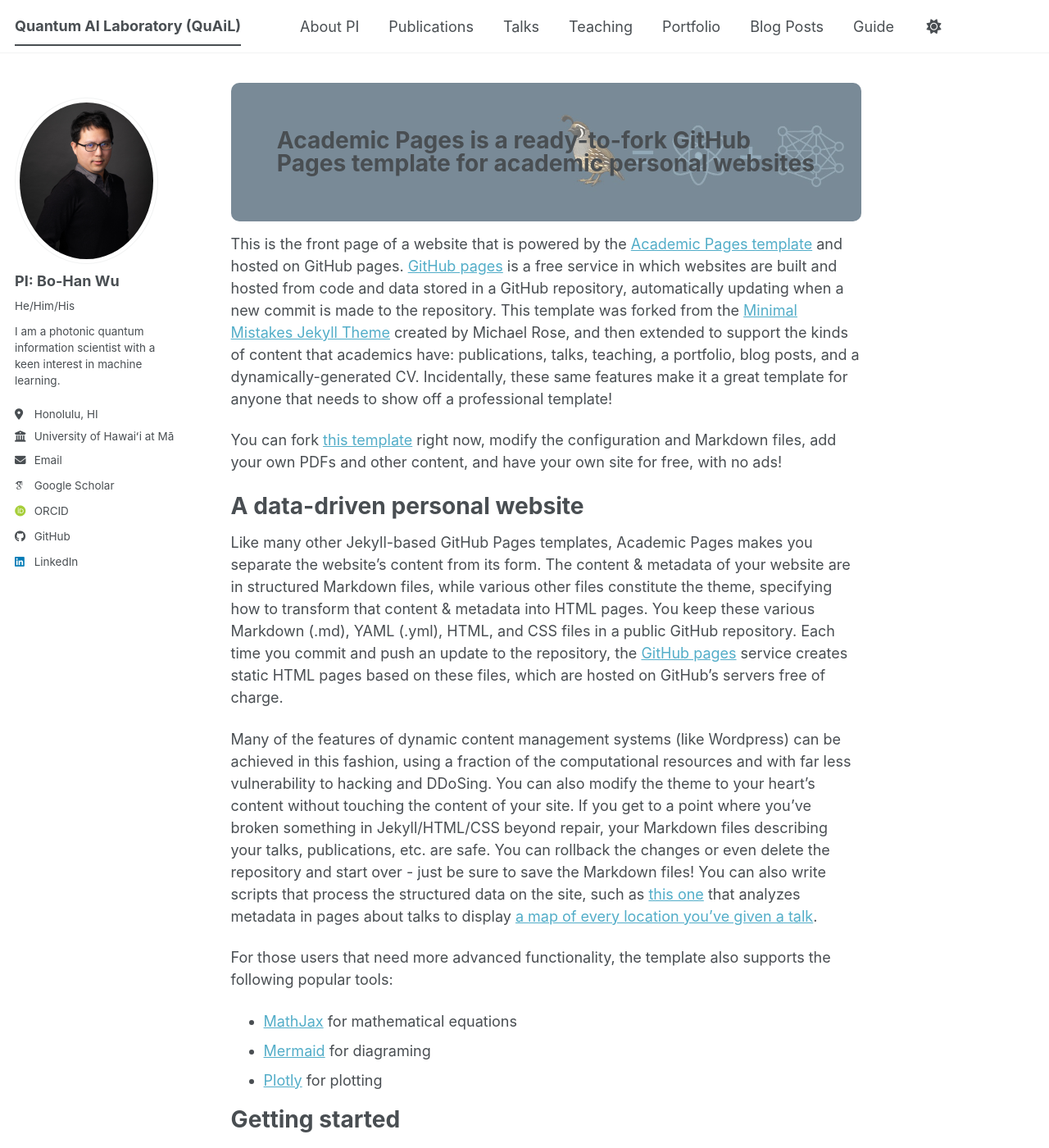
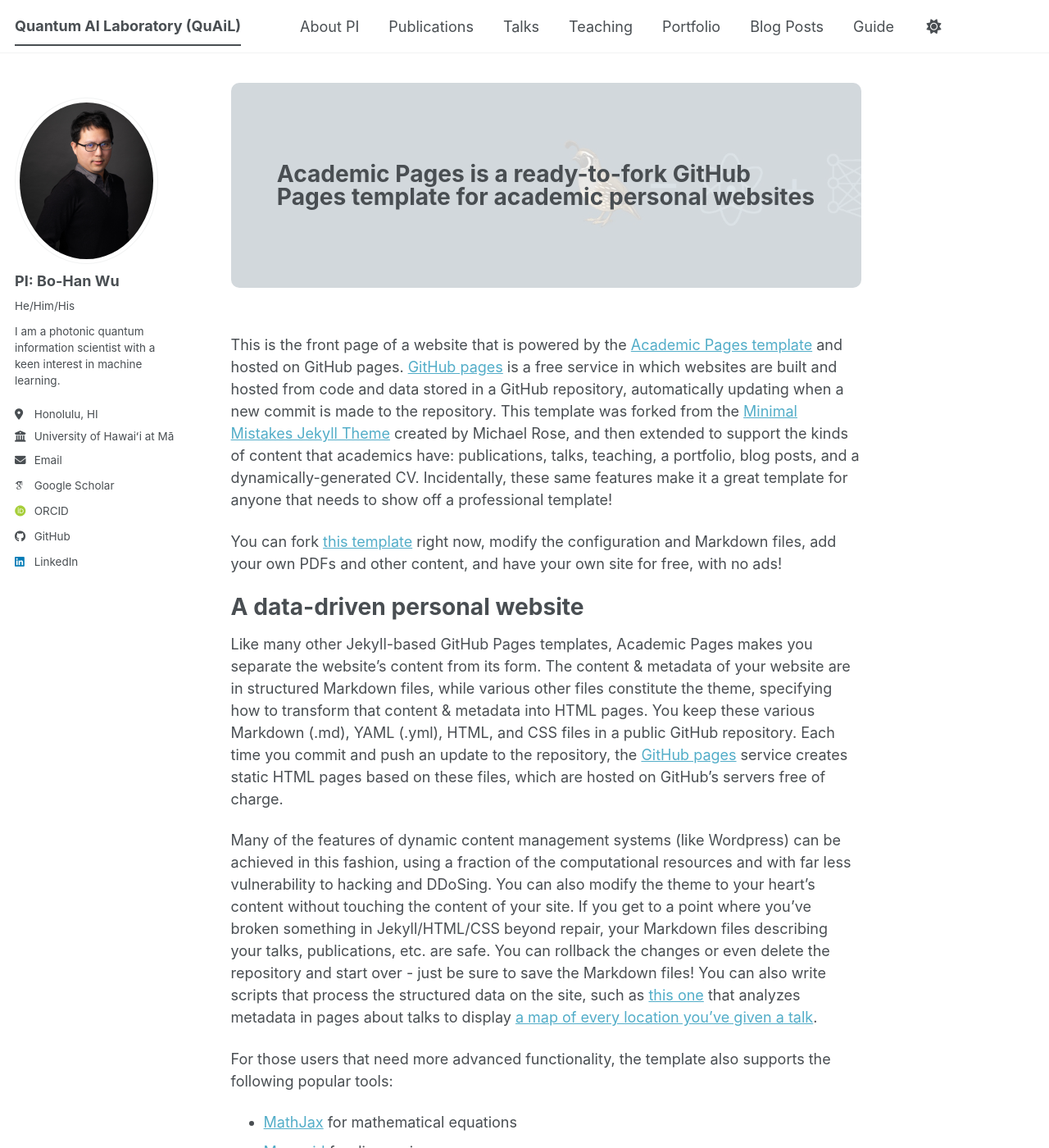
Before and after one commit to go705/go705.github.io, a Jekyll site: the page built from _pages/about.md, in a window 1280 px wide and 1400 px high. Shown: the whole window at 82% size. Built offline with Jekyll 4.4.1, drawn with Linux system fonts in a browser that asks for light colours; some web fonts are replaced; a script bundle is joined from its source files by our own code; library files that are not in the unit come from our copies.

Commit message:
Update _archive.scss

```diff
--- a/_sass/layout/_archive.scss
+++ b/_sass/layout/_archive.scss
@@ -3,12 +3,21 @@
    ========================================================================== */
 
 .page__title {
-  background-image: linear-gradient(rgba(255, 255, 255, 0.4), rgba(255, 255, 255, 0.4)),
-                    url('/images/Group_image.jpeg');
+  background-image: linear-gradient(rgba(255, 255, 255, 0.8), rgba(255, 255, 255, 0.8)),
+                    url('/assets/images/Group_image.jpeg');
   background-size: cover;
   background-position: center;
+
+  /* THIS SECTION FIXES THE SIZE FOR ALL PAGES */
+  height: 250px;        /* Set this to the height you like best */
+  display: flex;         /* These 3 lines center the text "Teaching" etc. */
+  align-items: center;   /* horizontally and vertically inside the box */
+  justify-content: flex-start;
+
   padding: 2em;
   border-radius: 10px;
+  overflow: hidden;      /* Ensures nothing sticks out */
+  margin-bottom: 2em;
 }
 
 
```
